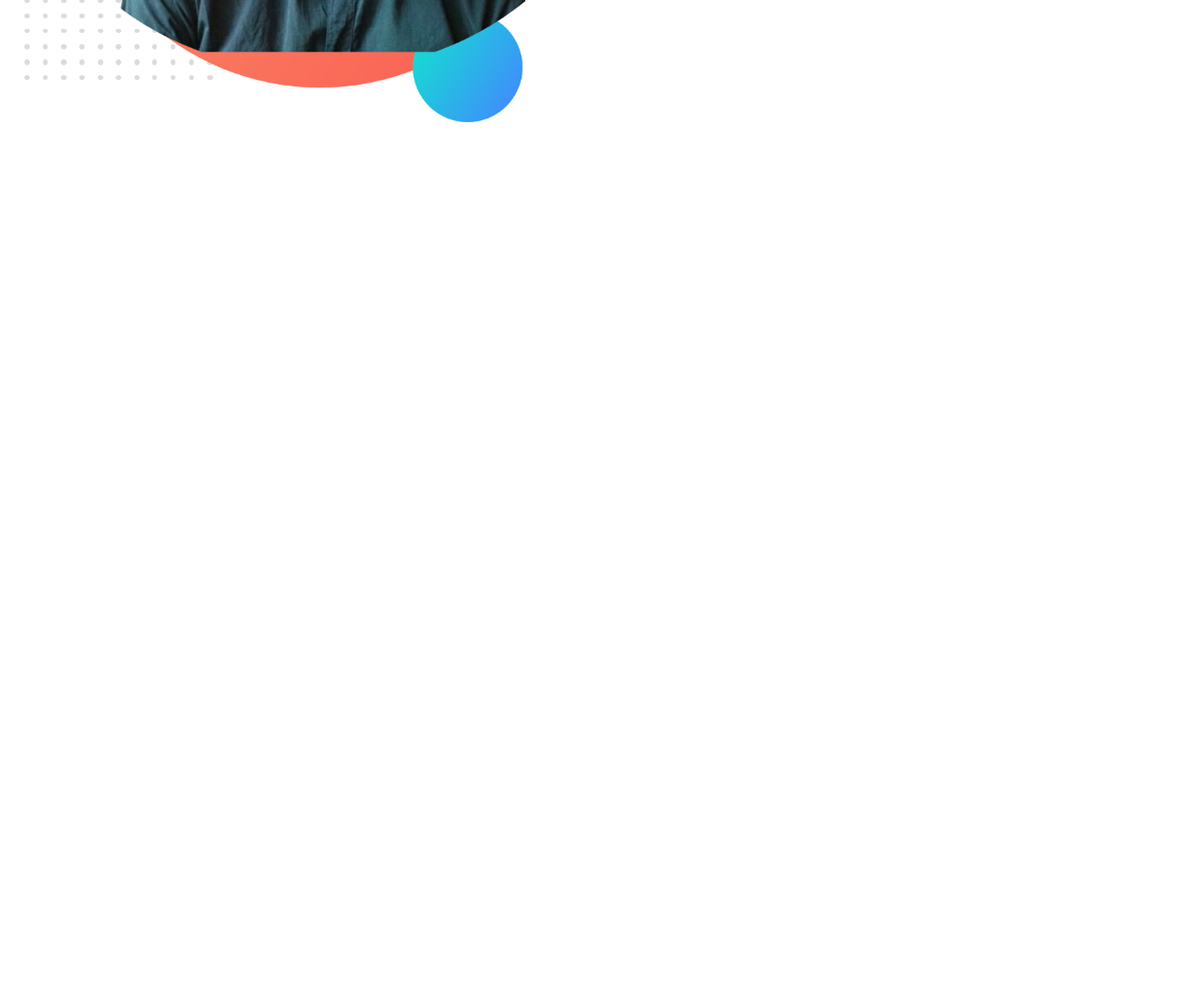
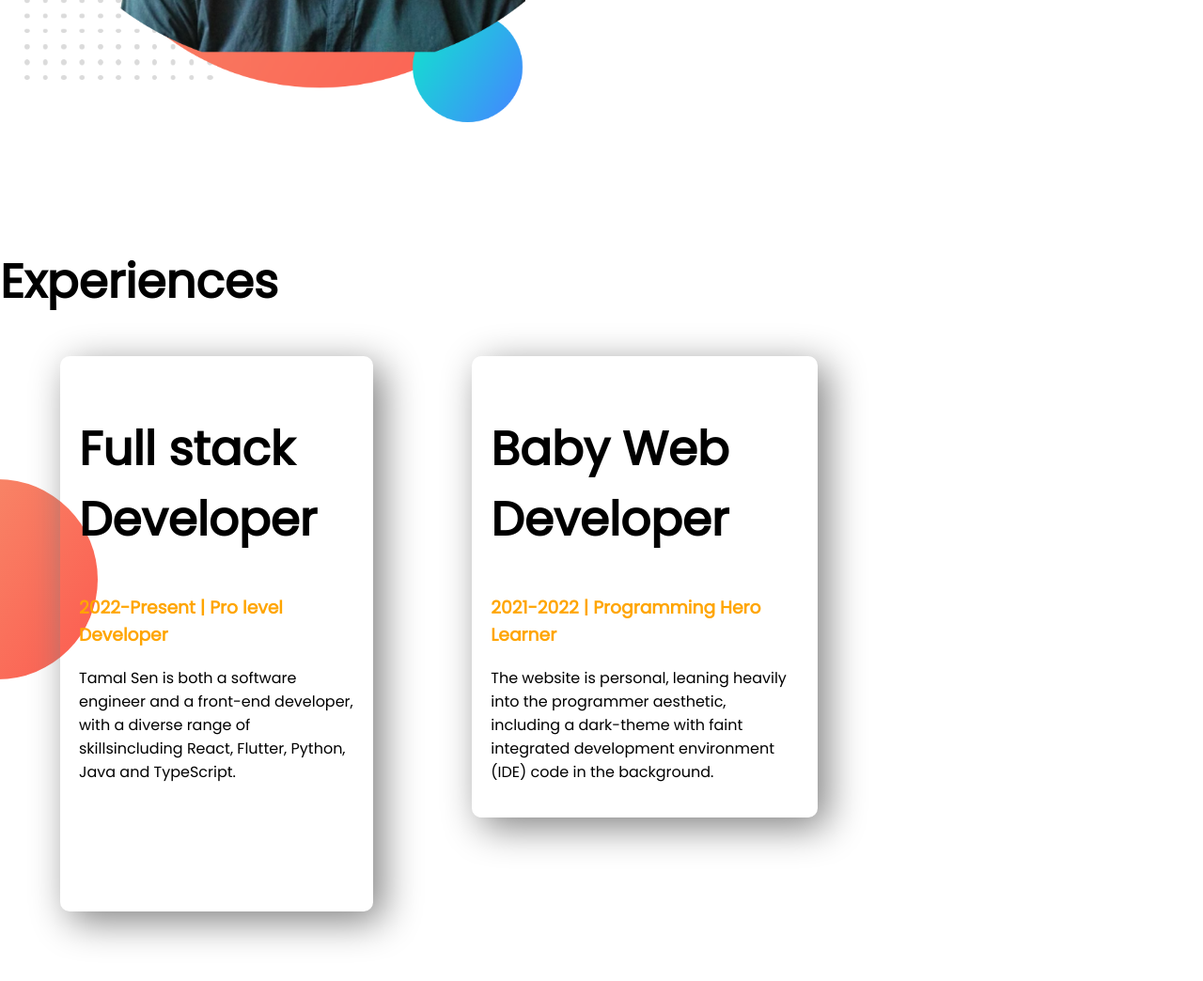
Before and after one commit to Naime1998/developer-portfolio, a plain HTML site: page index.html in a window 1280 px wide. Shown: the part 1204-2248 px from the top of the page at 94% size. Before the commit the page ends 1467 px from the top, so only its background shows below. Drawn offline with Linux system fonts and the light colour scheme.

Commit message:
Experience add but not approve

```diff
--- a/index.html
+++ b/index.html
@@ -13,7 +13,7 @@
 </head>
 
 <body>
-    <section class="top-banner">
+    <section class="top-banner flexiable-container">
         <div class="half-width">
             <h1>Welcome To</h1>
             <h1><span class="orange-color">Naime1998</span> World!</h1>
@@ -31,7 +31,7 @@
 
 
     </section>
-    <section class="dream-big">
+    <section class="dream-big flexiable-container">
         <div class="half-width">
             <img src="images/my-bg.png" alt="">
 
@@ -49,6 +49,28 @@
         </div>
 
     </section>
+    <section class="experience-area">
+        <h1>Experiences</h1>
+        <div class="flexiable-container">
+            <div class="experience-item">
+                <h1>Full stack Developer</h1>
+                <h3 class="orange-color">2022-Present | Pro level Developer</h3>
+                <p>Tamal Sen is both a software engineer and a front-end developer, with a diverse range of
+                    skillsincluding React, Flutter, Python, Java and TypeScript.</p>
+
+            </div>
+            <div class="flexiable-container">
+                <div class="experience-item">
+                    <h1>Baby Web Developer</h1>
+                    <h3 class="orange-color">2021-2022 | Programming Hero Learner</h3>
+                    <p>The website is personal, leaning heavily into the programmer aesthetic, including a dark-theme
+                        with faint integrated development environment (IDE) code in the background.</p>
+                </div>
+
+            </div>
+        </div>
+
+    </section>
 </body>
 
 </html>
--- a/style.css
+++ b/style.css
@@ -7,11 +7,15 @@ h1 {
     font-size: 50px;
 }
 
+h2 {
+    font-size: 40px;
+}
+
 .orange-color {
     color: orange;
 }
 
-section {
+.flexiable-container {
     display: flex;
     margin-bottom: 100px;
 }
@@ -49,3 +53,18 @@ section {
     background-position: right;
 
 }
+
+.experience-area {
+    background-image: url(images/exp-bg.png);
+    background-repeat: no-repeat;
+    background-position: left;
+}
+
+.experience-item {
+    width: 40%;
+    margin-left: 5%;
+    margin-right: 5%;
+    padding: 20px;
+    box-shadow: 10px 10px 40px gray;
+    border-radius: 10px;
+}
```
